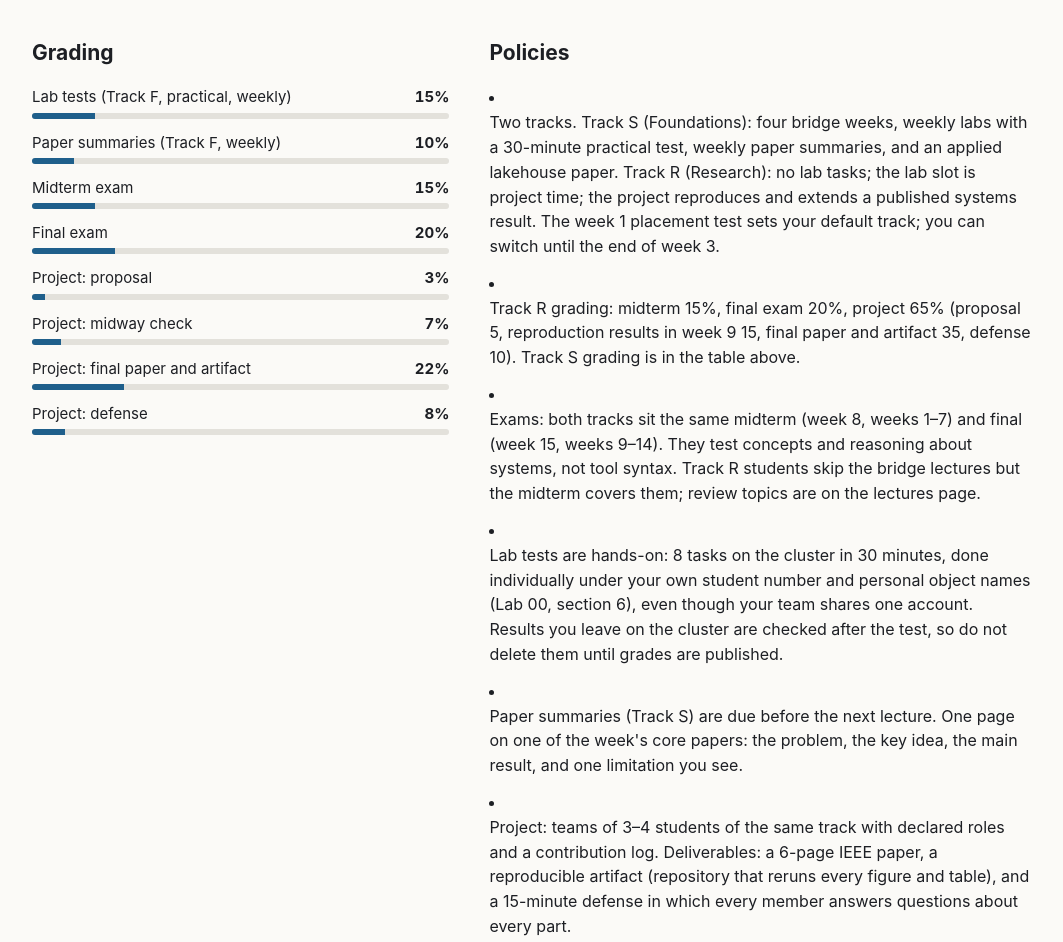
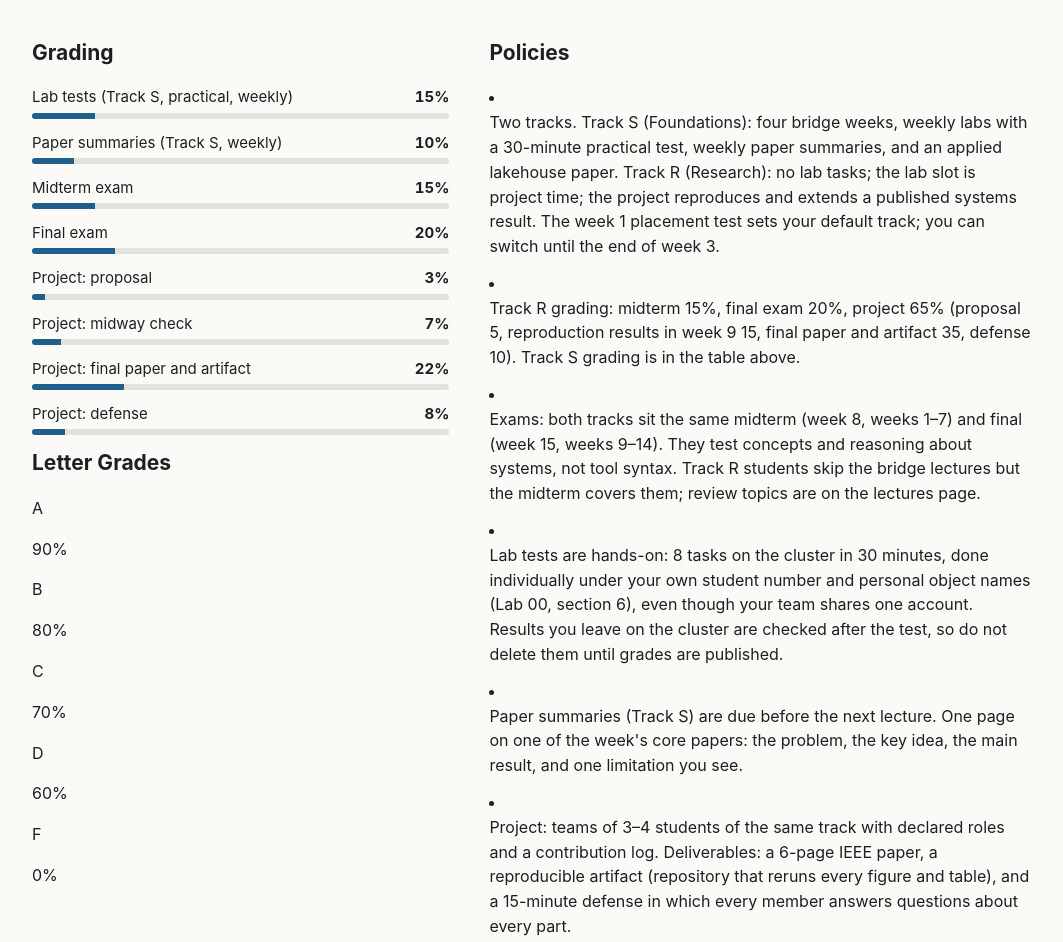
Before and after one commit to firas-jolha/abd, a plain HTML site: page index.html in a window 1280 px wide. Shown: the part 2271-3213 px from the top of the page, without its empty margins (108-1171 px from the left). Drawn offline with Linux system fonts and the light colour scheme.

Commit message:
update style

```diff
--- a/assets/app.js
+++ b/assets/app.js
@@ -63,6 +63,11 @@
   $("grades").innerHTML = (C.grading || []).map((g) =>
     `<div class="grade-row"><span>${esc(g.item)}</span><b>${esc(g.weight)}%</b><div class="bar"><i style="width:${Number(g.weight) || 0}%"></i></div></div>`
   ).join("");
+
+  $("grade-letters").innerHTML = (C.gradeLetters || []).map((g) =>
+    `<div class="grade-letter"><span>${esc(g.grade)}</span><p>${esc(g.min)}%</p></div>`
+  ).join("");
+
   $("policies").innerHTML = (C.policies || []).map((p) => `<li><p>${esc(p)}</p></li>`).join("");
 
   // Resources
--- a/course-data.js
+++ b/course-data.js
@@ -54,45 +54,45 @@ window.COURSE = {
   // From week 5 both tracks attend. Labs are for Track F; for Track R the lab slot is project time.
   schedule: [
     { week: 1, date: "2027-01-20", topic: "Placement test. Distributed systems basics: scale-out, failures, HDFS and object storage (S bridge)",
-      slides: "", lab: "materials/labs/lab-01.md", reading: "", recording: "",
+      slides: "", lab: "materials/labs/lab-01.html", reading: "", recording: "",
       notes: "Read: DDIA ch. 1; McSherry et al., Scalability! But at what COST? (HotOS 2015). Lab 00 before the lab." },
     { week: 2, date: "2027-01-27", topic: "Spark and Spark SQL: RDDs, DataFrames, the shuffle (S bridge)",
-      slides: "", lab: "materials/labs/lab-02.md", reading: "", recording: "",
+      slides: "", lab: "materials/labs/lab-02.html", reading: "", recording: "",
       notes: "Read: Zaharia et al., RDDs (NSDI 2012); Armbrust et al., Spark SQL (SIGMOD 2015). Track R: teams registered." },
     { week: 3, date: "2027-02-03", topic: "NoSQL data models: wide-column, document, graph (S bridge)",
-      slides: "", lab: "materials/labs/lab-03.md", reading: "", recording: "",
+      slides: "", lab: "materials/labs/lab-03.html", reading: "", recording: "",
       notes: "Read: DeCandia et al., Dynamo (SOSP 2007); Lakshman and Malik, Cassandra (LADIS 2009). Track S: teams registered. Last week to switch tracks." },
     { week: 4, date: "2027-02-10", topic: "Kafka basics and the lakehouse idea: Parquet and Apache Iceberg (S bridge)",
-      slides: "", lab: "materials/labs/lab-04.md", reading: "", recording: "",
+      slides: "", lab: "materials/labs/lab-04.html", reading: "", recording: "",
       notes: "Read: Kreps et al., Kafka (NetDB 2011); Armbrust et al., Lakehouse (CIDR 2021). Track S: project proposal due." },
     { week: 5, date: "2027-02-17", topic: "Columnar storage internals and table formats: Parquet, Iceberg, Delta Lake",
-      slides: "", lab: "materials/labs/lab-05.md", reading: "", recording: "",
+      slides: "", lab: "materials/labs/lab-05.html", reading: "", recording: "",
       notes: "Read: Melnik et al., Dremel (VLDB 2010); Zeng et al., Columnar Storage Formats (VLDB 2024)." },
     { week: 6, date: "2027-02-24", topic: "Distributed query processing and optimization: joins, skew, cost-based and adaptive optimization",
-      slides: "", lab: "materials/labs/lab-06.md", reading: "", recording: "",
+      slides: "", lab: "materials/labs/lab-06.html", reading: "", recording: "",
       notes: "Read: Leis et al., How Good Are Query Optimizers, Really? (VLDB 2015); Sethi et al., Presto (ICDE 2019). Track S: project proposal due." },
     { week: 7, date: "2027-03-03", topic: "Execution engines: vectorized execution vs. code generation (DuckDB, ClickHouse, Velox, Spark)",
-      slides: "", lab: "materials/labs/lab-07.md", reading: "", recording: "",
+      slides: "", lab: "materials/labs/lab-07.html", reading: "", recording: "",
       notes: "Read: Boncz et al., MonetDB/X100 (CIDR 2005); Kersten et al., Compiled and Vectorized Queries (VLDB 2018)." },
     { week: 8, date: "2027-03-10", topic: "Midterm (weeks 1–7, both tracks)",
       slides: "", lab: "", reading: "", recording: "", notes: "No lab this week." },
     { week: 9, date: "2027-03-17", topic: "Stream processing semantics: event time, windows, watermarks, exactly-once",
-      slides: "", lab: "materials/labs/lab-09.md", reading: "", recording: "",
+      slides: "", lab: "materials/labs/lab-09.html", reading: "", recording: "",
       notes: "Read: Akidau et al., The Dataflow Model (VLDB 2015); Carbone et al., Apache Flink (2015). Track R: reproduction results in the lab slot." },
     { week: 10, date: "2027-03-24", topic: "Streaming lakehouse: change data capture, Flink/Spark to Iceberg, real-time OLAP",
-      slides: "", lab: "materials/labs/lab-10.md", reading: "", recording: "",
-      notes: "Read: Carbone et al., State Management in Apache Flink (VLDB 2017); Wang et al., Consistency and Completeness in Kafka Streams (SIGMOD 2021). Track F: midway check (pipeline running end to end)." },
+      slides: "", lab: "materials/labs/lab-10.html", reading: "", recording: "",
+      notes: "Read: Carbone et al., State Management in Apache Flink (VLDB 2017); Wang et al., Consistency and Completeness in Kafka Streams (SIGMOD 2021). Track S: midway check (pipeline running end to end)." },
     { week: 11, date: "2027-03-31", topic: "Distributed machine learning: data and model parallelism, parameter servers, Ray, PyTorch DDP",
-      slides: "", lab: "materials/labs/lab-11.md", reading: "", recording: "",
+      slides: "", lab: "materials/labs/lab-11.html", reading: "", recording: "",
       notes: "Read: Li et al., Parameter Server (OSDI 2014); Moritz et al., Ray (OSDI 2018); Li et al., PyTorch Distributed (VLDB 2020)." },
     { week: 12, date: "2027-04-07", topic: "Vector data and LLM pipelines: embeddings, HNSW and IVF-PQ, retrieval over a lakehouse",
-      slides: "", lab: "materials/labs/lab-12.md", reading: "", recording: "",
+      slides: "", lab: "materials/labs/lab-12.html", reading: "", recording: "",
       notes: "Read: Malkov and Yashunin, HNSW (TPAMI 2020); Jégou et al., Product Quantization (TPAMI 2011). Track R: draft paper due." },
     { week: 13, date: "2027-04-14", topic: "Cloud-native data systems and distributed transactions: storage/compute separation, Raft, Spanner",
-      slides: "", lab: "materials/labs/lab-13.md", reading: "", recording: "",
+      slides: "", lab: "materials/labs/lab-13.html", reading: "", recording: "",
       notes: "Read: Dageville et al., Snowflake (SIGMOD 2016); Verbitski et al., Aurora (SIGMOD 2017); Corbett et al., Spanner (OSDI 2012). Track F: draft paper due." },
     { week: 14, date: "2027-04-21", topic: "Governance at scale: lineage, data quality and contracts, access control, differential privacy",
-      slides: "", lab: "materials/labs/lab-14.md", reading: "", recording: "",
+      slides: "", lab: "materials/labs/lab-14.html", reading: "", recording: "",
       notes: "Read: Schelter et al., Automating Large-Scale Data Quality Verification (VLDB 2018); Dwork and Roth, ch. 1–3." },
     { week: 15, date: "2027-04-28", topic: "Final exam (weeks 9–14) and project defenses",
       slides: "", lab: "", reading: "", recording: "",
@@ -104,8 +104,8 @@ window.COURSE = {
   // Assessment breakdown (weights should add up to 100).
   // Track F is shown here; Track R weights are in the policies below.
   grading: [
-    { item: "Lab tests (Track F, practical, weekly)", weight: 15 },
-    { item: "Paper summaries (Track F, weekly)", weight: 10 },
+    { item: "Lab tests (Track S, practical, weekly)", weight: 15 },
+    { item: "Paper summaries (Track S, weekly)", weight: 10 },
     { item: "Midterm exam", weight: 15 },
     { item: "Final exam", weight: 20 },
     { item: "Project: proposal", weight: 3 },
@@ -114,6 +114,14 @@ window.COURSE = {
     { item: "Project: defense", weight: 8 },
   ],
 
+  // Letter grade thresholds
+  gradeLetters: [
+    { grade: "A", min: 90 },
+    { grade: "B", min: 80 },
+    { grade: "C", min: 70 },
+    { grade: "D", min: 60 },
+    { grade: "F", min: 0 }
+  ],
 
   // Extra material grouped by heading
   resources: [
--- a/index.html
+++ b/index.html
@@ -52,6 +52,8 @@
       <div>
         <h2>Grading</h2>
         <div id="grades"></div>
+        <h2>Letter Grades</h2>
+        <div id="grade-letters"></div>
       </div>
       <div>
         <h2>Policies</h2>
```
